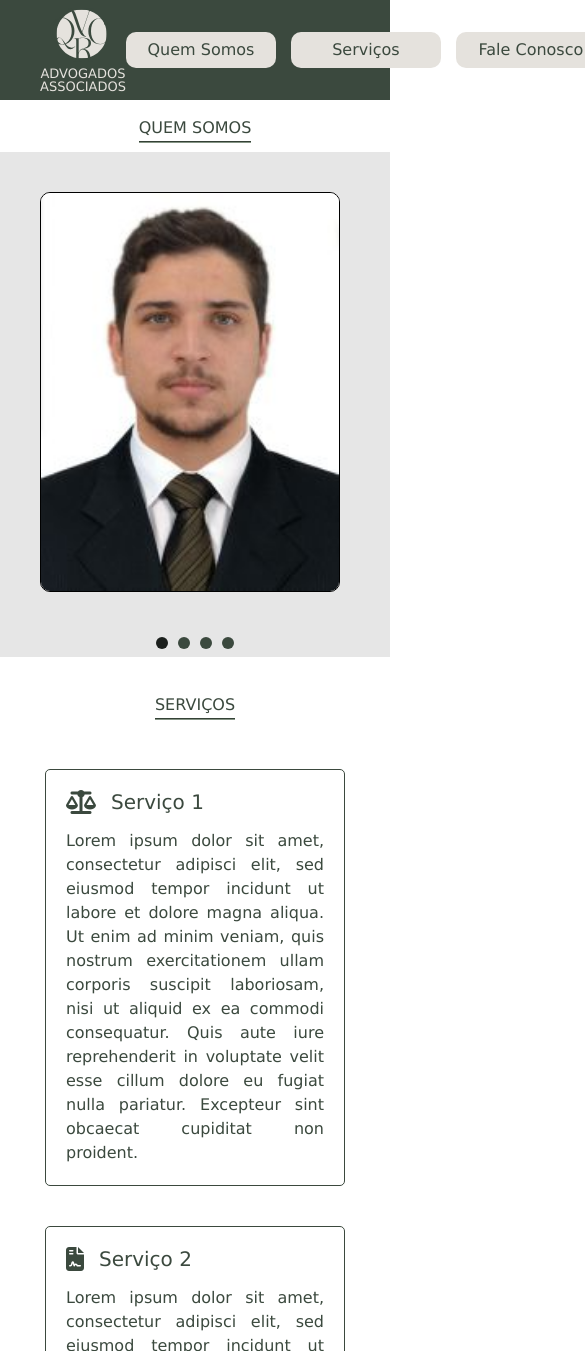
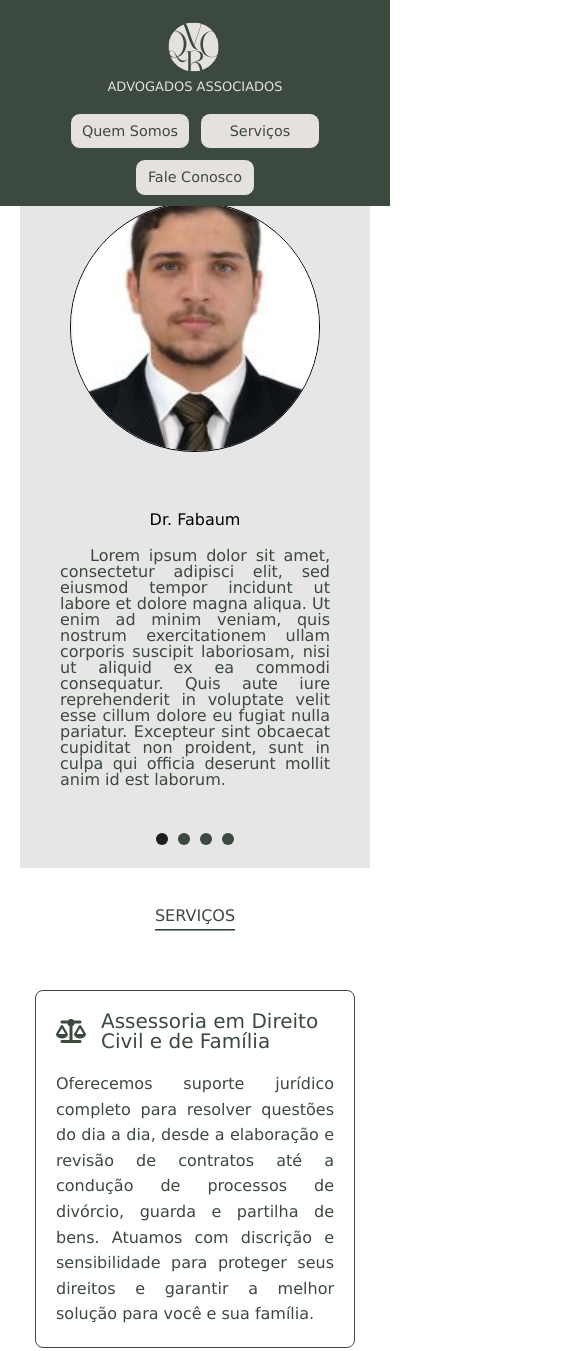
Before and after one commit to ViniciusDev3/Site_Amigo, a plain HTML site: page index.html in a window 390 px wide. Shown: the top 1351 px of the page, 585 px wide, since content can reach past the window. Drawn offline with Linux system fonts and the light colour scheme.

Commit message:
update css

```diff
--- a/script.js
+++ b/script.js
@@ -69,24 +69,20 @@ window.onload = () => {
 const servicos =
 [
   {
-    titulo: "Serviço 1",
-    descricao: `Lorem ipsum dolor sit amet, consectetur adipisci elit, sed eiusmod tempor incidunt ut labore et dolore magna aliqua. Ut enim ad minim veniam, quis nostrum exercitationem ullam corporis suscipit laboriosam, nisi ut aliquid ex ea commodi consequatur. Quis aute iure reprehenderit in voluptate velit esse cillum dolore eu fugiat nulla pariatur. Excepteur sint obcaecat cupiditat non proident.`
+    titulo: "Assessoria em Direito Civil e de Família",
+    descricao: `Oferecemos suporte jurídico completo para resolver questões do dia a dia, desde a elaboração e revisão de contratos até a condução de processos de divórcio, guarda e partilha de bens. Atuamos com discrição e sensibilidade para proteger seus direitos e garantir a melhor solução para você e sua família.`
   },
   {
-    titulo: "Serviço 2",
-    descricao: `Lorem ipsum dolor sit amet, consectetur adipisci elit, sed eiusmod tempor incidunt ut labore et dolore magna aliqua. Ut enim ad minim veniam, quis nostrum exercitationem ullam corporis suscipit laboriosam, nisi ut aliquid ex ea commodi consequatur. Quis aute iure reprehenderit in voluptate velit esse cillum dolore eu fugiat nulla pariatur. Excepteur sint obcaecat cupiditat non proident.`
+    titulo: "Consultoria para Empresas",
+    descricao: `Auxiliamos sua empresa a crescer com segurança jurídica. Nossos serviços incluem a elaboração de contratos sociais, acordos de sócios, assessoria em fusões e aquisições e a adequação às normas de governança corporativa. Conte conosco para proteger seu negócio e minimizar riscos legais.`
   },
   {
-    titulo: "Serviço 3",
-    descricao: `Lorem ipsum dolor sit amet, consectetur adipisci elit, sed eiusmod tempor incidunt ut labore et dolore magna aliqua. Ut enim ad minim veniam, quis nostrum exercitationem ullam corporis suscipit laboriosam, nisi ut aliquid ex ea commodi consequatur. Quis aute iure reprehenderit in voluptate velit esse cillum dolore eu fugiat nulla pariatur. Excepteur sint obcaecat cupiditat non proident.`
+    titulo: "Defesa em Causas Trabalhistas",
+    descricao: `Representamos tanto empregados quanto empregadores em todas as instâncias da Justiça do Trabalho. Atuamos em casos de rescisão de contrato, horas extras, assédio moral e outras disputas, buscando sempre a solução mais justa e ágil para nossos clientes.`
   },
   {
-    titulo: "Serviço 4",
-    descricao: `Lorem ipsum dolor sit amet, consectetur adipisci elit, sed eiusmod tempor incidunt ut labore et dolore magna aliqua. Ut enim ad minim veniam, quis nostrum exercitationem ullam corporis suscipit laboriosam, nisi ut aliquid ex ea commodi consequatur. Quis aute iure reprehenderit in voluptate velit esse cillum dolore eu fugiat nulla pariatur. Excepteur sint obcaecat cupiditat non proident.`
-  },
-  {
-    titulo: "Serviço 5",
-    descricao: `Lorem ipsum dolor sit amet, consectetur adipisci elit, sed eiusmod tempor incidunt ut labore et dolore magna aliqua. Ut enim ad minim veniam, quis nostrum exercitationem ullam corporis suscipit laboriosam, nisi ut aliquid ex ea commodi consequatur. Quis aute iure reprehenderit in voluptate velit esse cillum dolore eu fugiat nulla pariatur. Excepteur sint obcaecat cupiditat non proident.`
+    titulo: "Direito Previdenciário",
+    descricao: `Auxiliamos você a garantir seus direitos junto ao INSS. Atuamos em processos de solicitação de aposentadorias, pensões, auxílio-doença e outros benefícios. Conte com nossa experiência para planejar seu futuro e assegurar o recebimento do benefício a que você tem direito.`
   }
 ];
 
--- a/style.css
+++ b/style.css
@@ -3,7 +3,6 @@
 * {
     padding: 0;
     margin: 0;
-
     line-height: 1;
     font-size: 1rem;
     font-family: verdana, sans-serif;
@@ -21,7 +20,7 @@ body {
     display: flex;
     flex-direction: column;
     min-height: 100vh;
-    padding-top: 80px;
+    padding-top: 100px;
 }
 
 header {
@@ -41,7 +40,6 @@ header {
     display: flex;
     align-items: center;
     justify-content: space-between;
-    max-height: 100px;
     width: 100%;
     background-color: #3B493E;
     height: 100px;
@@ -52,9 +50,8 @@ header {
     display: flex;
     flex-direction: column;
     align-items: center;
-    height: auto;
     width: 100%;
-
+    flex: 1;
 }
 
 img {
@@ -71,81 +68,78 @@ img {
     display: flex;
     flex-direction: column;
     align-items: center;
-    height: auto;
-    width: auto;
     text-align: center;
 }
-
 
 .box_button {
     display: flex;
     gap: 15px;
 }
 
-a {
+a.button_style {
     display: flex;
     align-items: center;
     justify-content: center;
     width: 150px;
-    padding: 10px ;
+    padding: 10px;
     max-height: 40px;
     border: 1px solid #3B493E;
     text-decoration: none;
     cursor: pointer;
+    border-radius: 10px;
+    background-color: #E5E2DD;
+    transition: background-color 0.3s, box-shadow 0.3s, color 0.3s;
 }
 
-.button_style {
-    border: none;
-    border-radius: 10px;
-    background-color: #E5E2DD;
-}
-
-.button_style:hover {
+a.button_style:hover {
     background-color: #2b362d;
     box-shadow: 0 0 4px #859485;
     color: #E5E2DD;
 }
 
-.main {
-    flex: 1;
+/* --- SEÇÕES PRINCIPAIS --- */
+section {
+    width: 100%;
+    margin-top: 40px;
+    scroll-margin-top: 100px;
+    padding: 0 40px;
 }
 
-/* Quem somos*/
-#quem_somos {
-    display: flex;
-    flex-direction: column;
-    align-items: center;
-    width: 100%;
-    margin-top: 40px;
-    position: relative;
-    overflow: hidden;
-    scroll-margin-top: 100px;
-
-}
-
-.banner_box {
-    height: auto;
-    width: 100%;
+.titulo {
+    text-align: center;
+    margin-bottom: 20px;
 }
 
 .titulo h1 {
-    text-align: center;
-    margin-bottom: 10px;
     display: inline-block;
     padding-bottom: 5px;
     border-bottom: 1px solid #344136;
     box-shadow: 0 1px 0 #859485;
 }
 
+
+/* --- QUEM SOMOS --- */
+#quem_somos {
+    display: flex;
+    flex-direction: column;
+    align-items: center;
+    position: relative;
+    overflow: hidden;
+}
+
+.banner_box {
+    width: 100%;
+    background-color: #e6e6e6;
+}
+
 #slide {
     display: flex;
-    align-items: center;
-    justify-content: space-between;
-    width: 100%;
-    height: auto;
-    padding: 40px 200px;
+    align-items: flex-start;
+    justify-content: center;
     gap: 50px;
-    background-color: #e6e6e6;
+    padding: 40px;
+    max-width: 1200px;
+    margin: 0 auto;
 }
 
 #foto {
@@ -153,6 +147,12 @@ a {
     height: 400px;
     border-radius: 10px;
     border: 1px solid black;
+    object-fit: cover;
+}
+
+.descricao {
+    max-width: 600px;
+    text-align: justify;
 }
 
 .descricao h2 {
@@ -164,16 +164,10 @@ a {
 .descricao p {
     text-indent: 30px;
 }
-.descricao {
-    height: 400px;
-    width: 600px;
-    text-align: justify;
-}
 
 .bolinhas {
     text-align: center;
-    background-color: #e6e6e6;
-    box-shadow: 0 6px 10px -6px rgba(0, 0, 0, 0.1);
+    padding-bottom: 15px;
 }
 
 .bolinha {
@@ -184,109 +178,86 @@ a {
     border-radius: 50%;
     margin: 5px;
     cursor: pointer;
-
 }
 
 .bolinha.ativa {
     background-color: #1b1f1c;
 }
 
-/* Serviços*/
+/* --- SERVIÇOS --- */
 #serviços {
     display: flex;
     flex-direction: column;
     align-items: center;
     scroll-margin-top: 100px;
     margin-top: 40px;
+    padding: 0 20px;
 }
 
-.separation-container
-{
-  width: 100%;
-  background-color: #fff;
-  margin: 0 auto;
-  height: 100px;
-  display: flex;
-  justify-content: center;
-  align-items: center;
+.boxes-style {
+    display: flex;
+    flex-wrap: wrap;
+    justify-content: center;
+    gap: 25px;
+    width: 100%;
+    max-width: 1100px;
+    padding: 40px 0;
 }
 
-.titulo-servicos
-{
-  text-align: justify;
-  margin-bottom: 40px;
-  color: #3B493E;
-  font-size: 20px;
+.box-container {
+    background-color: #fff;
+    border: 1px solid #3B493E;
+    border-radius: 8px;
+    padding: 20px;
+    width: 320px;
+    display: flex;
+    flex-direction: column;
 }
 
-.box-container
-{
-    background-color: #fff;
-    border: 1px solid #3B493E;
-    border-radius: 5px;
-    padding: 20px;
-    width: 300px;
-    max-height: 450px;
-    text-align: justify;
-    word-wrap: break-word;
-    overflow-wrap: break-word;
-    white-space: normal;
-    line-height: 1.5;
-}
-
-.boxes-style
-{
-    display: flex;
-    flex-wrap: wrap;
-    justify-content: flex-start;
-    gap: 40px 20px;
-    margin: 0 auto;
-    width: 100%;
-    padding: 40px 200px;
-    box-sizing: border-box;
-}
-
-.servico-header
-{
+.servico-header {
     display: flex;
     align-items: center;
     gap: 15px;
-    margin-bottom: 15px;
+    margin-bottom: 10px;
 }
 
-.servico-icone
-{
+.servico-icone {
     font-size: 1.5rem;
     color: #3B493E;
     flex-shrink: 0;
 }
 
-.titulo-servicos
-{
+.titulo-servicos {
     color: #3B493E;
     font-size: 20px;
     margin: 0;
     text-align: left;
 }
 
-.descricao-servico
-{
-    word-wrap: break-word;
-    overflow-wrap:break-word;
-    white-space: normal;
-    line-height: 1.5;
+.descricao-servico {
+    line-height: 1.6;
     text-align: justify;
+    margin-top: 10px;
 }
 
-/* Fale conosco*/
+/* --- FALE CONOSCO --- */
 #fale_conosco {
     display: flex;
     flex-direction: column;
     align-items: center;
+    background-color: #f9f9f9;
+    padding: 40px;
+    padding-bottom: 150px;
+}
+
+.FC_box {
+    display: flex;
+    align-items: center;
+    justify-content: center;
+    gap: 50px;
     width: 100%;
-    background-color: #f9f9f9;
-    margin-top: 40px;
-    scroll-margin-top: 100px;
+    max-width: 1200px;
+    flex-wrap: wrap;
 }
 
 .formulario {
@@ -294,7 +265,7 @@ a {
     flex-direction: column;
     gap: 20px;
     width: 100%;
-    max-width: 600px;
+    max-width: 500px;
 }
 
 .formulario input,
@@ -304,7 +275,7 @@ a {
     border-radius: 8px;
     font-size: 1rem;
     resize: vertical;
-
+    width: 100%;
 }
 
 .formulario textarea {
@@ -318,73 +289,106 @@ a {
     border: none;
     border-radius: 8px;
     cursor: pointer;
-}
-
-.formulario input, .formulario button, .formulario textarea {
-    width: 360px;
-    min-width: 120px;
+    width: 100%;
+    transition: background-color 0.3s;
 }
 
 .formulario button:hover {
     background-color: #2c3b30;
 }
 
-.FC_box {
+.FC_box img {
+    max-width: 400px;
+    width: 100%;
+    height: auto;
+}
+
+/* --- FOOTER --- */
+.footer {
     display: flex;
     align-items: center;
-    justify-content: space-between;
-    width: 100%;
-    padding: 40px 200px;
-}
-
-.FC_box img {
-    height: 400px;
-    width: 400px;
-}
-
-/* footer */
-.footer {
-    display: flex;
+    justify-content: center;
     height: 80px;
     width: 100%;
     background-color: #3B493E;
+    padding: 0 40px;
 }
 
 .box_icones {
     display: flex;
     align-items: center;
-    justify-content: center;
-    margin-left: 40px;
-    gap: 20px;
+    gap: 40px;
 }
 
 .box_icones a {
-    height: auto;
-    width: auto;
-    padding: 0;
-    gap: 40px;
+    text-decoration: none;
 }
 
 .box_icones a i {
     font-size: 40px;
+    transition: transform 0.3s;
 }
 
-@media (max-width: 1000px) {
-    .boxes-style {
-        justify-content: center;
-        gap: 40px 20px;
-        padding: 40px 40px;
+.box_icones a:hover i {
+    transform: scale(1.1);
+}
+
+/* --- MEDIA QUERIES PARA RESPONSIVIDADE --- */
+
+/* Telas menores (tablets e celulares grandes) */
+@media (max-width: 1024px) {
+    section, .box_head, .footer {
+        padding: 0 20px;
     }
 
     #slide {
-        padding: 40px 40px;
-        gap: 50px;
+        flex-direction: column;
+        text-align: center;
+        align-items: center;
+    }
 
+    .descricao {
+        width: 100%;
+        height: auto;
+    }
+
+    #foto {
+        width: 250px;
+        height: 250px;
+        border-radius: 50%;
     }
 
     .FC_box {
-        justify-content: space-between;
-        width: 100%;
-        padding: 40px 40px;
+        gap: 20px;
     }
 }
+
+/* Telas de celular */
+@media (max-width: 768px) {
+    body {
+        padding-top: 80px;
+    }
+
+    .box_head {
+        height: 80px;
+        flex-direction: column;
+        padding: 10px;
+        height: auto;
+    }
+
+    .box_button {
+        margin-top: 10px;
+        gap: 10px;
+        flex-wrap: wrap;
+        justify-content: center;
+    }
+
+    a.button_style {
+        width: 120px;
+        font-size: 0.9rem;
+    }
+
+    .FC_box img {
+        max-width: 300px;
+    }
+}
```
